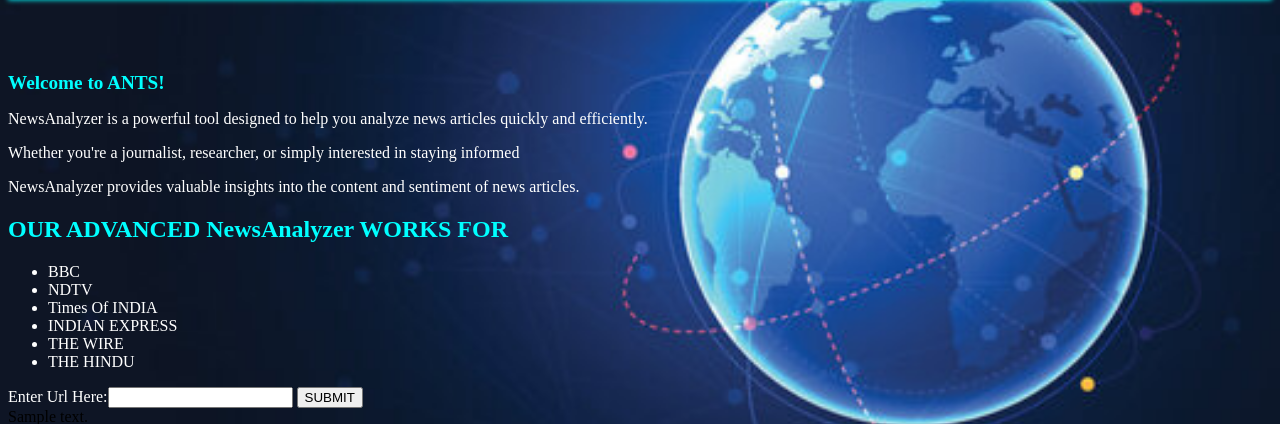
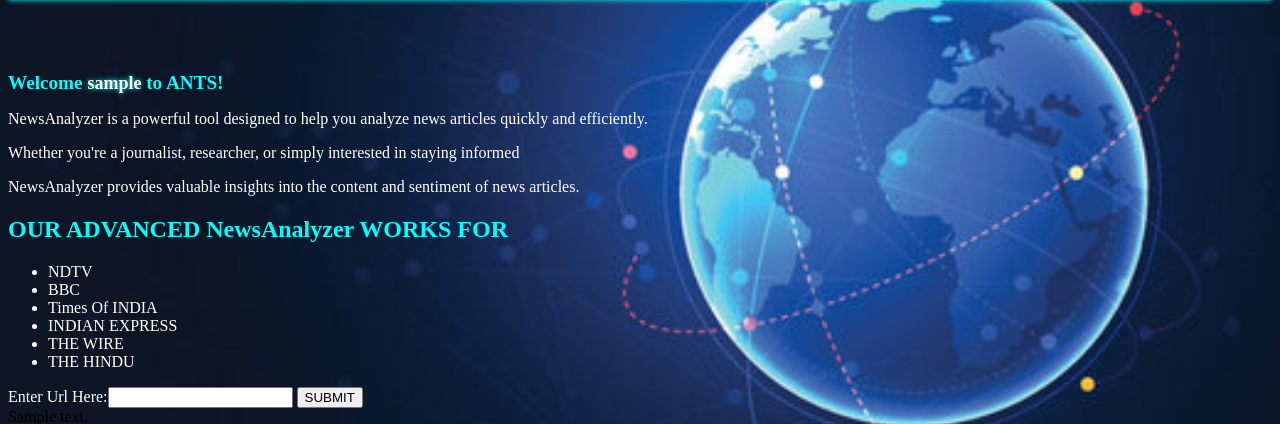
Before and after one commit to Hemant1415/News, a Flask app: template templates/index.html in a window 1280 px wide. Shown: the part 47-471 px from the top of the page. Run offline with Flask 3, Linux system fonts and the light colour scheme; the template is opened without the code that fills it: most values are stand-ins (such as "Sample title", 1, 10 or a date in 2020); some libraries are stand-ins or nearby versions.

Commit message:
Update index.html

```diff
--- a/templates/index.html
+++ b/templates/index.html
@@ -34,7 +34,7 @@
     </div>
      </nav>
     <br> <br>
-    <h2 style="color: #00FFFF; font-size: larger;">Welcome to <b>ANTS</b>!</h2>
+    <h2 style="color: #00FFFF; font-size: larger;">Welcome <b style="color:white; font-size: large; text-shadow: 0px 0px 5px cyan;">{{user_name}}</b> to <b>ANTS</b>!</h2>
     <article>
 <p>NewsAnalyzer is a powerful tool designed to help you analyze news articles quickly and efficiently.</p>
  <p>Whether you're a journalist, researcher, or simply interested in staying informed</p>
@@ -43,8 +43,8 @@
 <article style="color: #00FFFF;">
     <h2><b> OUR ADVANCED NewsAnalyzer WORKS FOR</b></h2>
     <ul style="color: white;">
+        <li>NDTV</li>
         <li>BBC</li>
-        <li>NDTV</li>
         <li>Times Of INDIA</li>
         <li>INDIAN EXPRESS</li>
         <li> THE WIRE</li>
@@ -89,9 +89,11 @@
     {{text}}
     <b style="color: white;">{{error}}</b>
     <br><br><br>
+    {% if admin%}
     <button>
         <a href="/login">ADMIN SIGN UP</a>
     </button>
+    {% endif %}
     <button>
         <a href="/logout">log out</a>
     </button>
```
